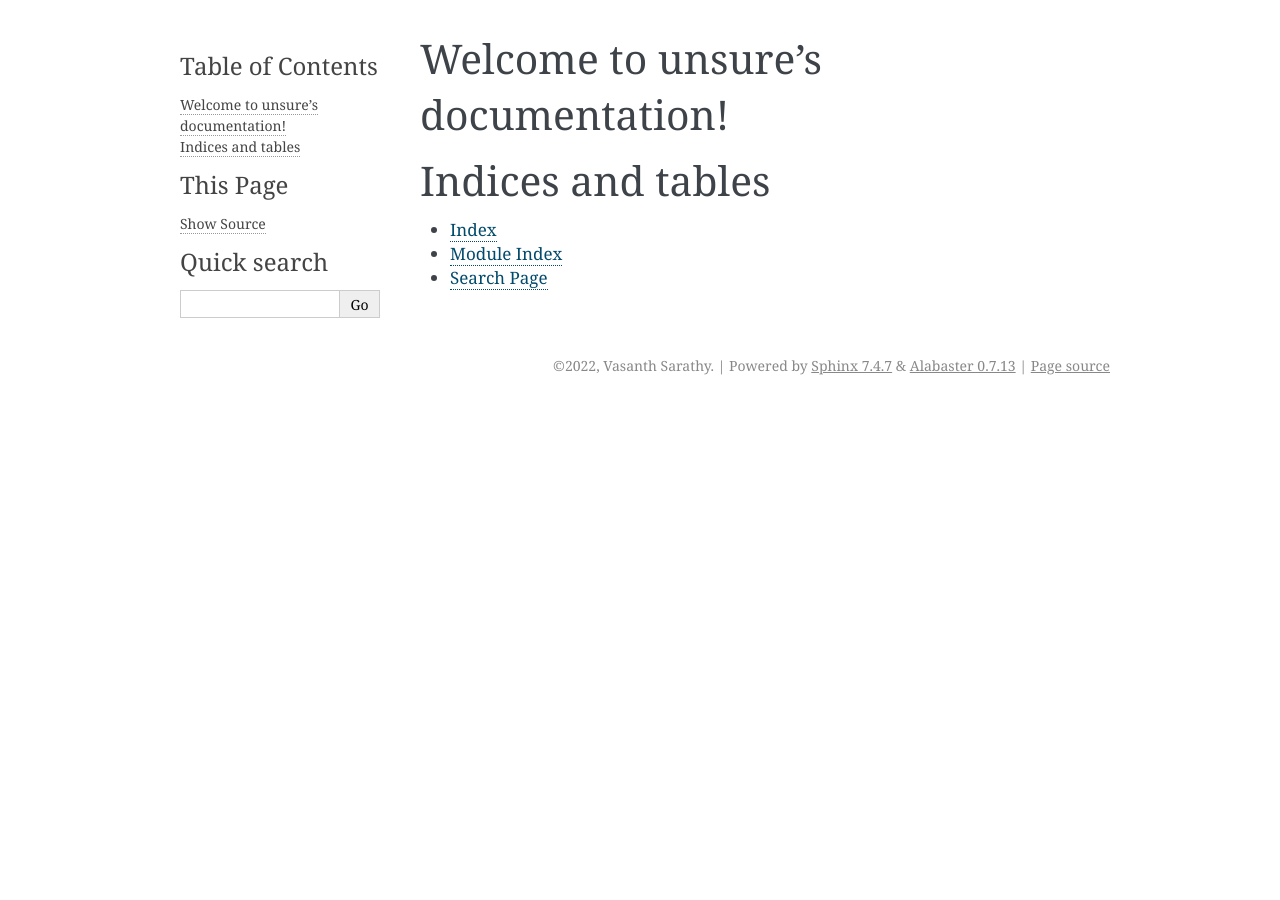
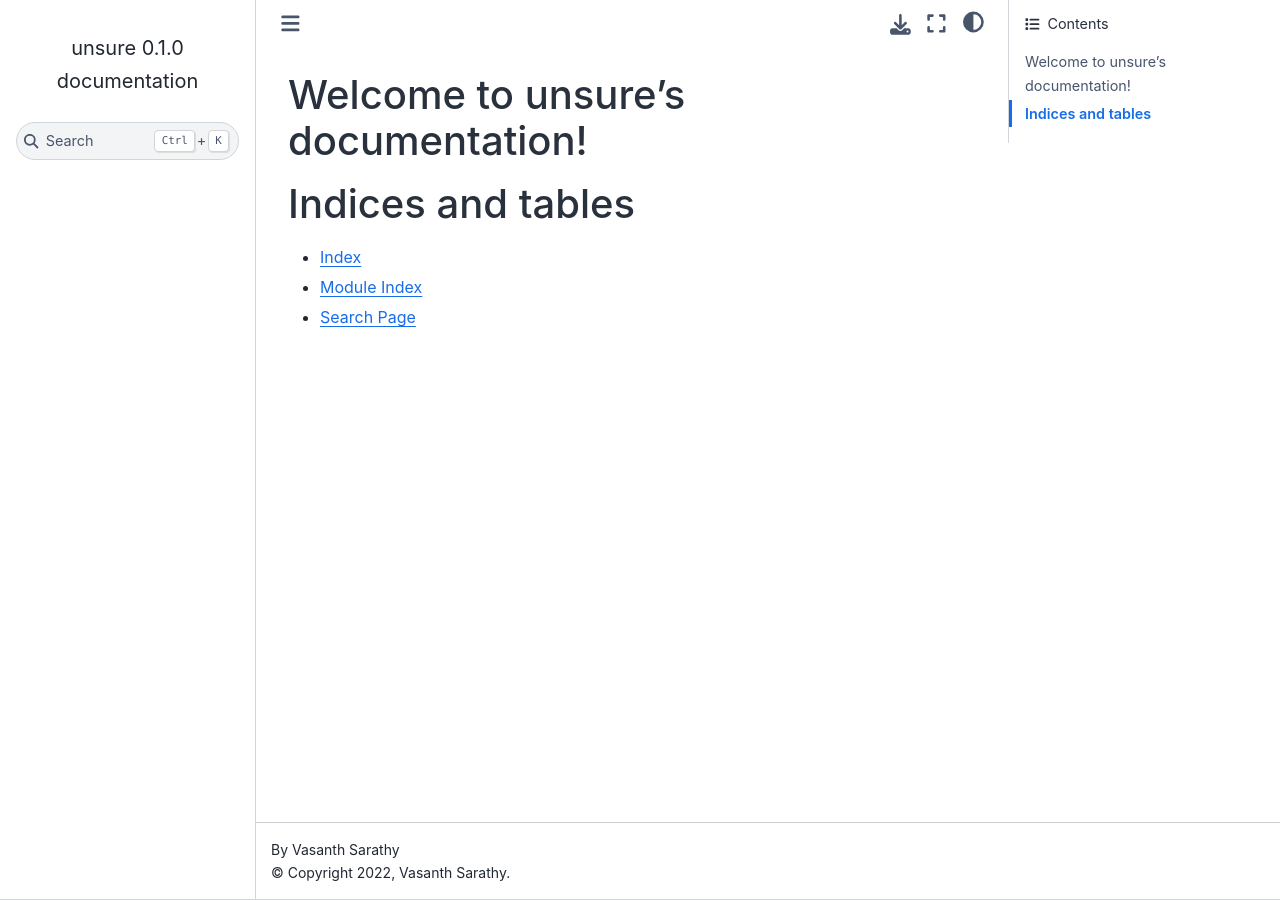
Before and after one commit to vasanthsarathy/unsure, a Sphinx documentation site: the page built from docs/index.rst, in a window 1280 px wide. Built offline with Sphinx 7.4.7 and the Sphinx Book theme 1.1.4, drawn with Linux system fonts in a browser that asks for light colours.

Commit message:
Changing sphinx theme

```diff
--- a/docs/conf.py
+++ b/docs/conf.py
@@ -32,7 +32,8 @@ release = '0.1.0'
 # extensions coming with Sphinx (named 'sphinx.ext.*') or your custom
 # ones.
 extensions = [
-        'sphinx.ext.autodoc'
+    "sphinx.ext.autodoc",
+    "sphinx.ext.napoleon"
 ]
 
 # Add any paths that contain templates here, relative to this directory.
@@ -49,7 +50,7 @@ exclude_patterns = ['_build', 'Thumbs.db', '.DS_Store']
 # The theme to use for HTML and HTML Help pages.  See the documentation for
 # a list of builtin themes.
 #
-html_theme = 'alabaster'
+html_theme = 'sphinx_book_theme'
 
 # Add any paths that contain custom static files (such as style sheets) here,
 # relative to this directory. They are copied after the builtin static files,
--- a/pyproject.toml
+++ b/pyproject.toml
@@ -18,6 +18,7 @@ mypy = "^0.950"
 pre-commit = "^2.18.1"
 black = {extras = ["jupyter"], version = "^22.3.0"}
 Sphinx = "^4.5.0"
+sphinx-book-theme = "^0.3.2"
 
 [build-system]
 requires = ["poetry-core>=1.0.0"]
```
Also changed, not shown: 1 other file.
